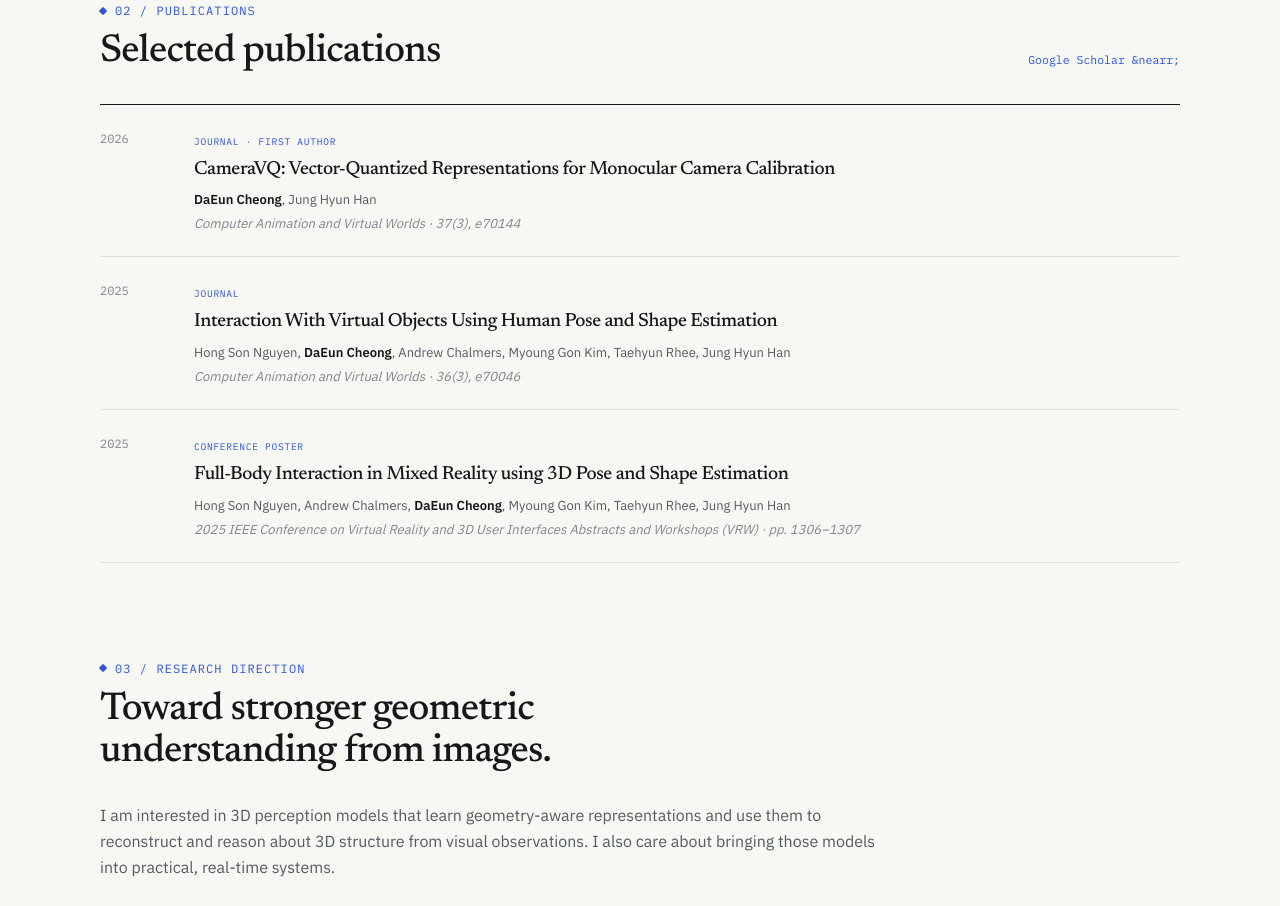
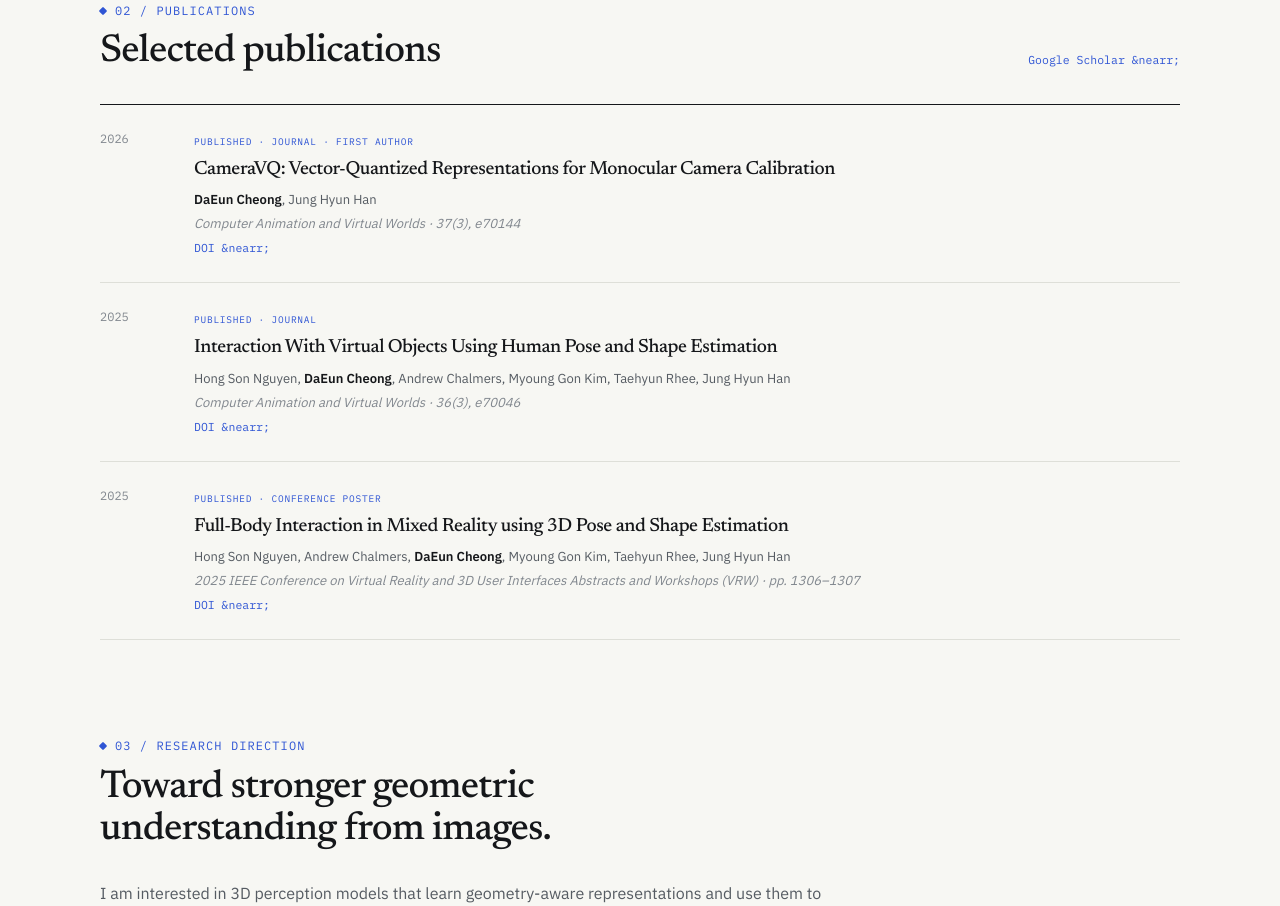
Before and after one commit to GraceCheong/web, a React (Vite) app: page / in a window 1280 px wide. Shown: the part 1960-2866 px from the top of the page. Built offline with nearby package versions, Linux system fonts and the light colour scheme.

Commit message:
Show published status and DOI links

```diff
--- a/src/components/Publications.jsx
+++ b/src/components/Publications.jsx
@@ -17,7 +17,7 @@ export default function Publications() {
           <article className="publication" id={pub.id} key={pub.id}>
             <div className="pub-year mono">{pub.year}</div>
             <div>
-              <span className="pub-type">{pub.type}</span>
+              <span className="pub-type">{pub.status ? `${pub.status} · ${pub.type}` : pub.type}</span>
               <h3>{pub.title}</h3>
               <p>
                 {pub.authors.map((author, i) => (
@@ -28,6 +28,11 @@ export default function Publications() {
                 ))}
               </p>
               <p className="venue">{pub.venue}</p>
+              {pub.doiUrl && (
+                <a className="text-link pub-doi" href={pub.doiUrl} target="_blank" rel="noopener noreferrer">
+                  DOI &nearr;
+                </a>
+              )}
             </div>
           </article>
         ))}
```
